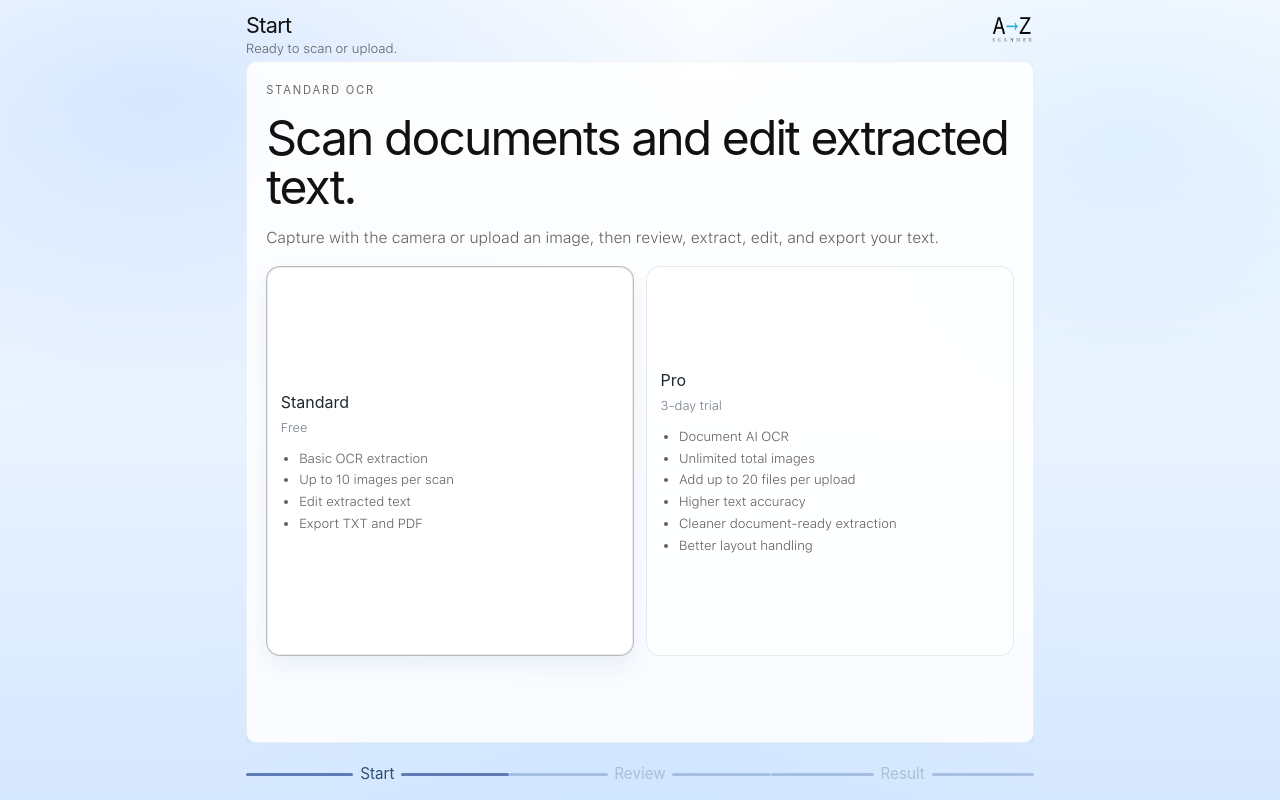
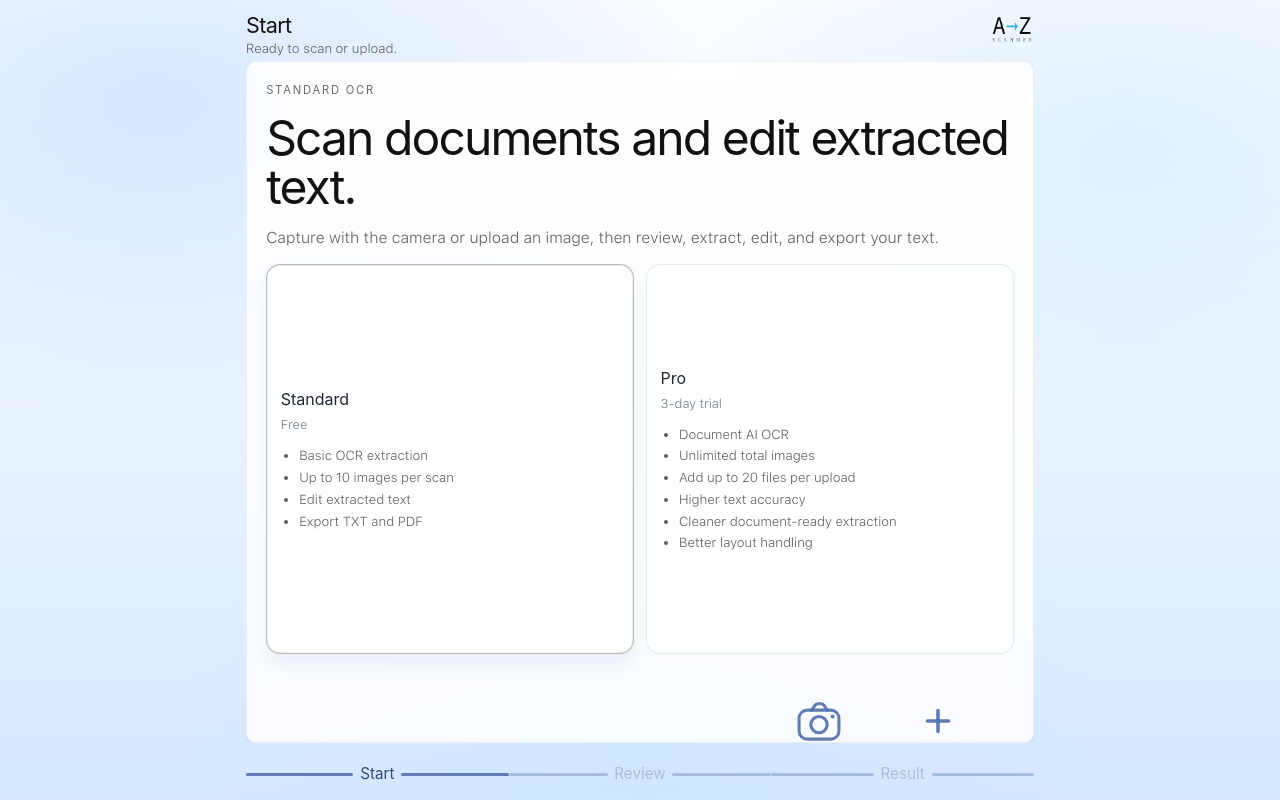
Before and after one commit to aisupsaas/az-scanner, a Next.js app in the folder frontend/: page / in a window 1280 px wide. Built offline with nearby package versions, Linux system fonts and the light colour scheme; no server answers; a web font is replaced by a local one.

Commit message:
Update AZ Scanner

```diff
--- a/frontend/app/globals.css
+++ b/frontend/app/globals.css
@@ -2285,24 +2285,24 @@
   border-color: rgba(43, 134, 115, 0.58);
 }
 
-/* Start screen: plan cards and bottom icons */
+/* Start screen: balanced plan cards and bottom icons */
 .az-start-intro {
-  margin-bottom: 1rem;
+  margin-bottom: 0.85rem;
 }
 
 .az-home-plan-card-standard {
-  min-height: 320px !important;
+  min-height: 185px !important;
 }
 
 .az-home-plan-card-pro {
-  min-height: 390px !important;
+  min-height: 220px !important;
 }
 
 .az-start-icon-actions {
   position: relative;
   width: 100%;
-  min-height: 140px;
-  margin-top: auto;
+  min-height: 96px;
+  margin-top: 0.85rem;
 }
 
 .az-start-camera-icon-button,
@@ -2321,18 +2321,18 @@
 .az-start-camera-icon-button {
   position: absolute;
   left: 50%;
-  bottom: 0;
-  width: 86px;
-  height: 86px;
+  top: 8px;
+  width: 74px;
+  height: 74px;
   transform: translateX(-50%);
 }
 
 .az-start-file-icon-button {
   position: absolute;
-  right: 22%;
-  bottom: 12px;
-  width: 58px;
-  height: 58px;
+  left: calc(50% + 74px);
+  top: 22px;
+  width: 48px;
+  height: 48px;
   cursor: pointer;
 }
 
```
